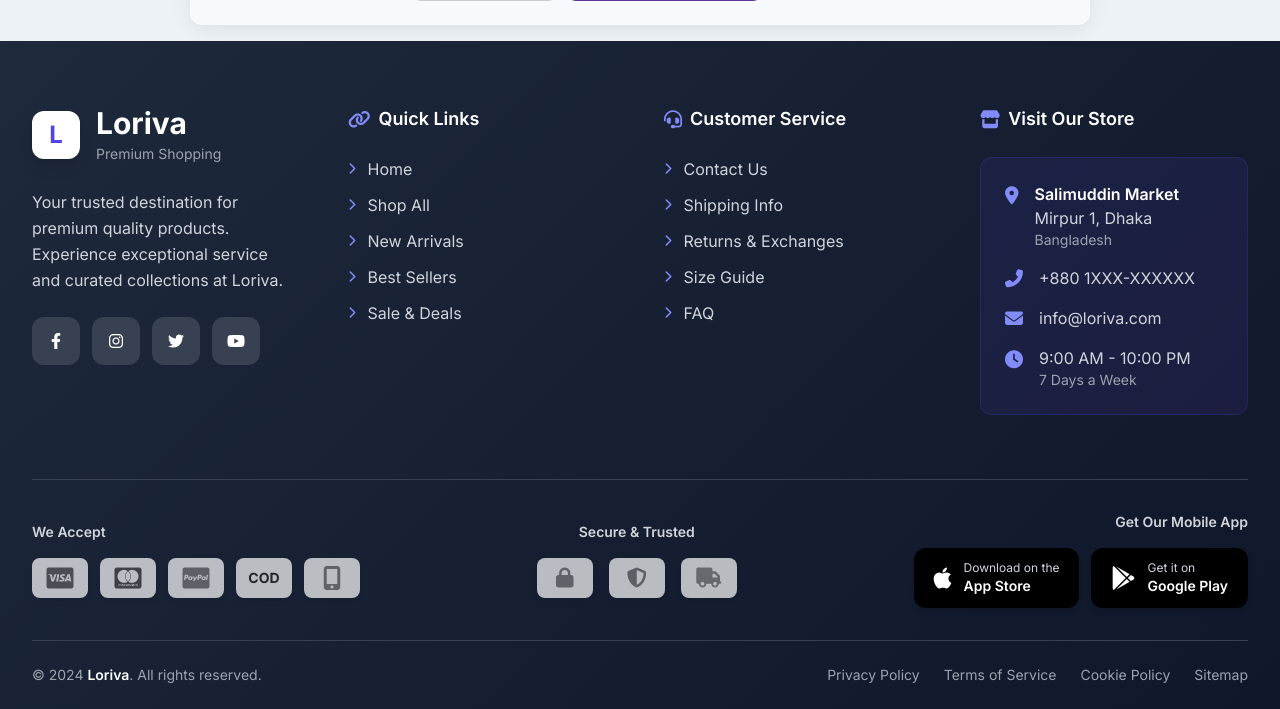
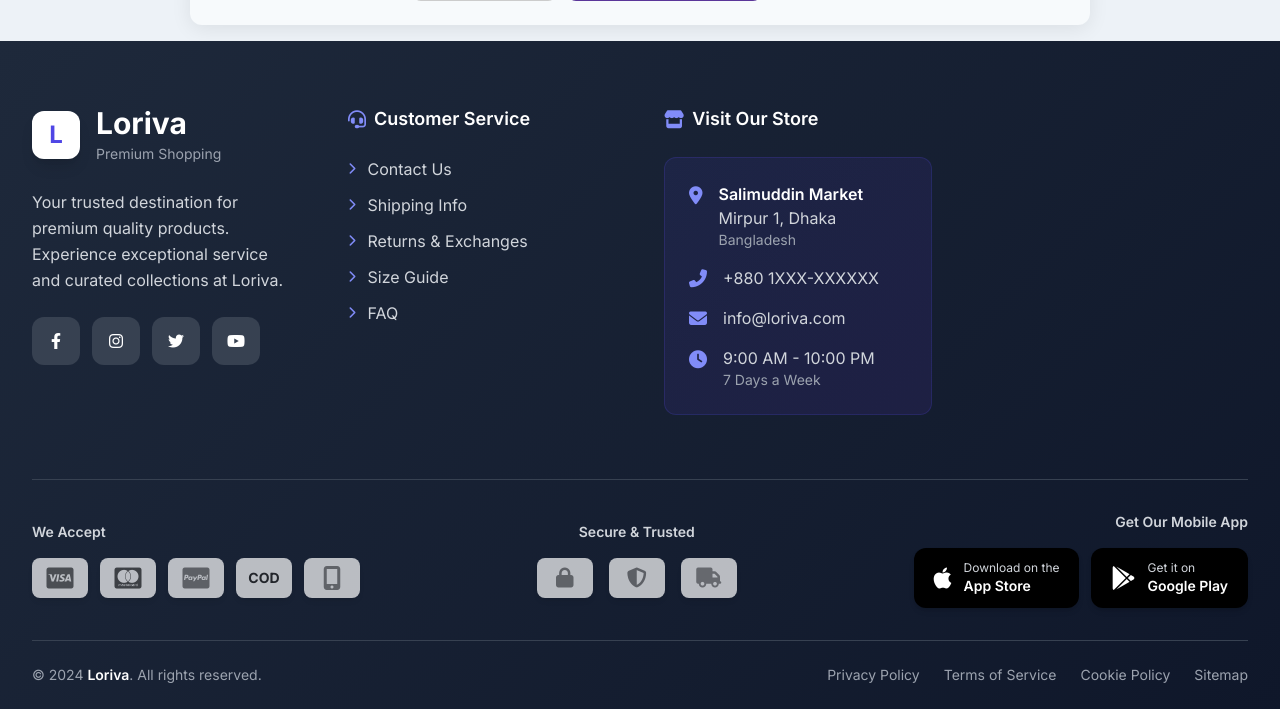
Before and after one commit to urstylelimon/Eshop, a Django app: page /order/create_single_order/1 in a window 1280 px wide. Shown: the part 857-1566 px from the top of the page. Run offline with Django 5.2, Linux system fonts and the light colour scheme; data comes from the database, SQL or seed files in the repository; some libraries are stand-ins or nearby versions.

Commit message:
remove quicklinks

```diff
--- a/templates/store/footer.html
+++ b/templates/store/footer.html
@@ -96,35 +96,6 @@
                     </div>
                 </div>
 
-                <!-- Quick Links -->
-                <div>
-                    <h3 class="text-lg font-semibold mb-6 flex items-center">
-                        <i class="fas fa-link text-indigo-400 mr-2"></i>
-                        Quick Links
-                    </h3>
-                    <ul class="space-y-3">
-                        <li><a href="#" class="text-gray-300 hover:text-white transition-colors duration-300 flex items-center group">
-                            <i class="fas fa-chevron-right text-xs mr-3 text-indigo-400 group-hover:translate-x-1 transition-transform"></i>
-                            Home
-                        </a></li>
-                        <li><a href="#" class="text-gray-300 hover:text-white transition-colors duration-300 flex items-center group">
-                            <i class="fas fa-chevron-right text-xs mr-3 text-indigo-400 group-hover:translate-x-1 transition-transform"></i>
-                            Shop All
-                        </a></li>
-                        <li><a href="#" class="text-gray-300 hover:text-white transition-colors duration-300 flex items-center group">
-                            <i class="fas fa-chevron-right text-xs mr-3 text-indigo-400 group-hover:translate-x-1 transition-transform"></i>
-                            New Arrivals
-                        </a></li>
-                        <li><a href="#" class="text-gray-300 hover:text-white transition-colors duration-300 flex items-center group">
-                            <i class="fas fa-chevron-right text-xs mr-3 text-indigo-400 group-hover:translate-x-1 transition-transform"></i>
-                            Best Sellers
-                        </a></li>
-                        <li><a href="#" class="text-gray-300 hover:text-white transition-colors duration-300 flex items-center group">
-                            <i class="fas fa-chevron-right text-xs mr-3 text-indigo-400 group-hover:translate-x-1 transition-transform"></i>
-                            Sale & Deals
-                        </a></li>
-                    </ul>
-                </div>
 
                 <!-- Customer Service -->
                 <div>
```
